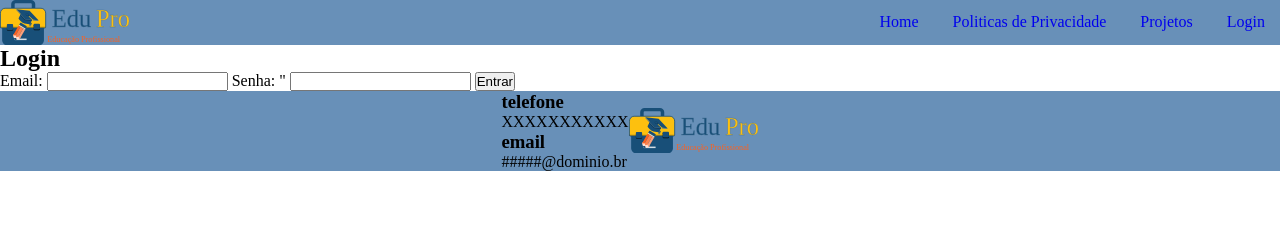
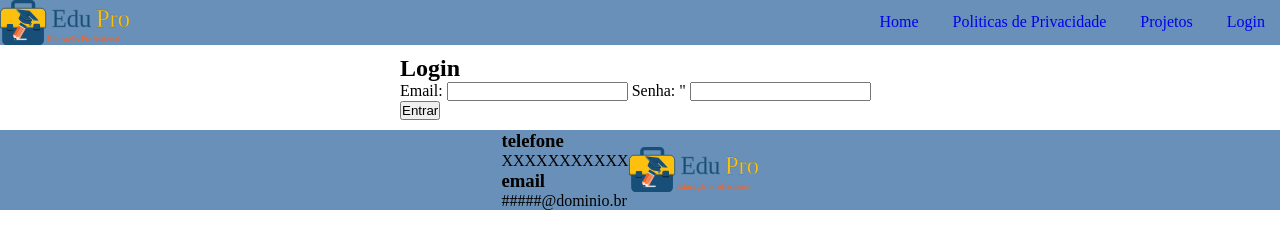
Before and after one commit to proz-project/blog, a plain HTML site: page src/login.html in a window 1280 px wide. Drawn offline with Linux system fonts and the light colour scheme.

Commit message:
style form

```diff
--- a/src/style/style_index.css
+++ b/src/style/style_index.css
@@ -4,6 +4,13 @@ header{
 
 .banner {
   background-color: antiquewhite;
+}
+
+.login-form{
+    max-width: 500px;
+    margin: 0 auto;
+    padding: 10px;
+
 }
 
 
```
